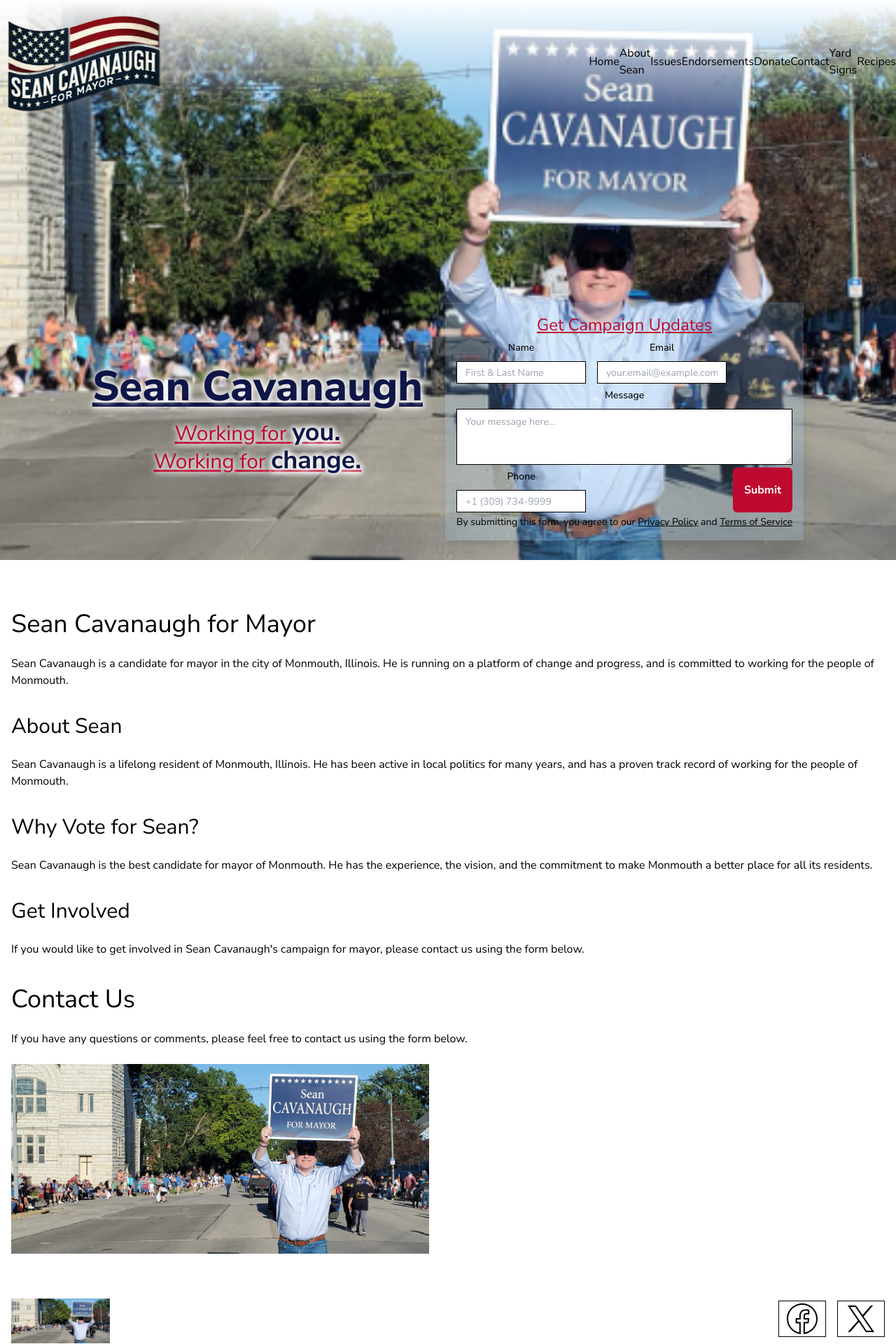
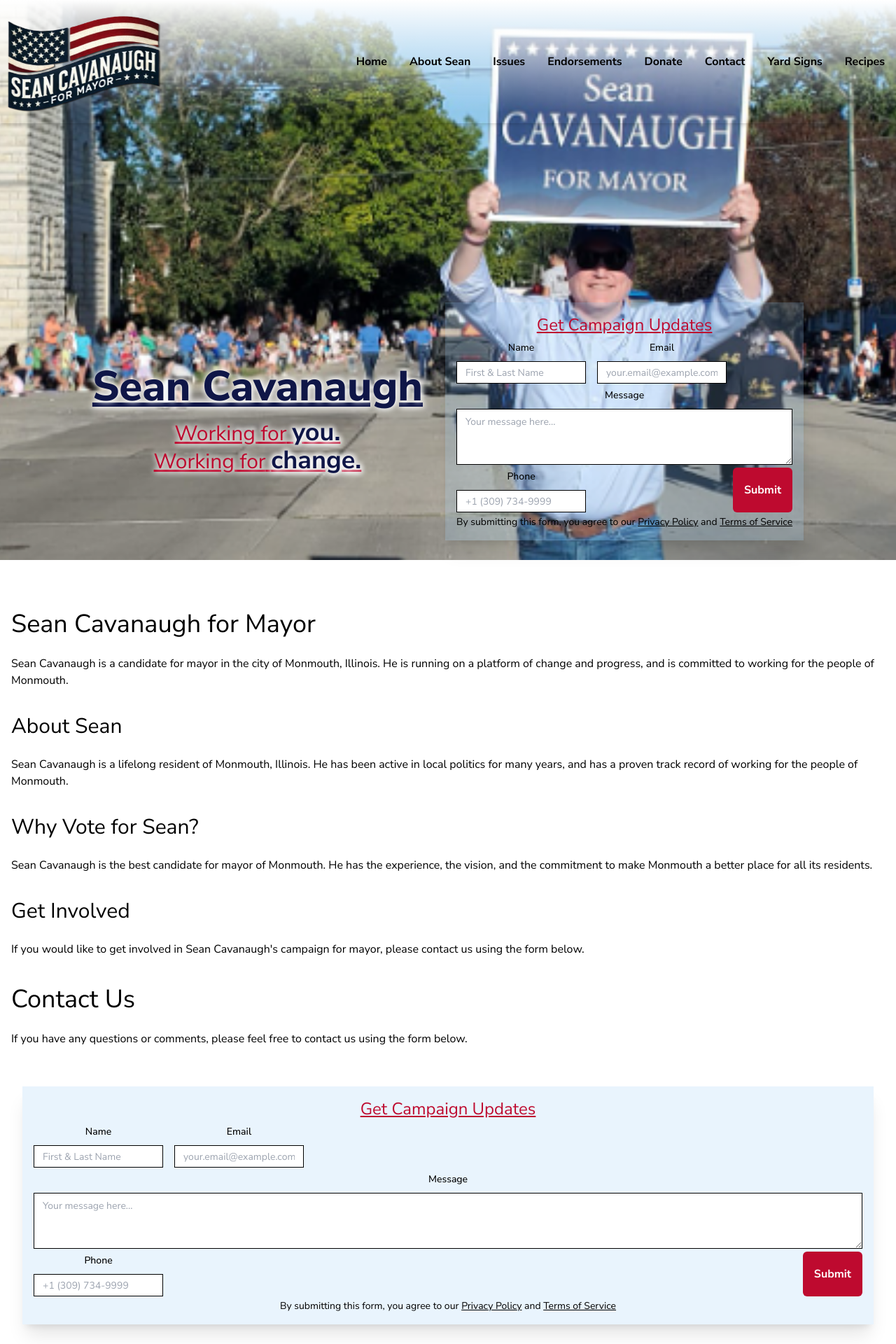
Before and after one commit to Colton923/mayor-sean, a Next.js app: page / in a window 1280 px wide. Shown: the top 1920 px of the page at 70% size. Built offline with nearby package versions, Linux system fonts and the light colour scheme.

Commit message:
fix to last push - desktop fix

```diff
--- a/app/page.tsx
+++ b/app/page.tsx
@@ -54,7 +54,6 @@ export default function Page() {
                 </span>
               </h2>
             </div>
-            {/* only visible if screen is > 768px */}
             <div className="hidden lg:flex flex-col px-4 py-8 text-center">
               <ContactForm c="black" />
             </div>
@@ -66,7 +65,9 @@ export default function Page() {
           className={styles.markdown}
           dangerouslySetInnerHTML={{ __html: LandingPageHTML }}
         />
-        <img src={landingPageImage.src} alt="Sean for Mayor" />
+        <div className="md:flex flex-col px-4 py-8 text-center">
+          <ContactForm c="black" />
+        </div>
       </div>
     </div>
   );
--- a/components/Navbar/Desktop.tsx
+++ b/components/Navbar/Desktop.tsx
@@ -9,17 +9,21 @@ type TDesktop = {
 const Desktop = ({ DesktopIcon, NavbarLinks }: TDesktop) => {
   return (
     <>
-      <div className="flex items-center">
+      <div className="flex items-center justify-between">
         <Link
           href="/"
           id="Logo image"
-          className="flex items-center py-4 px-2 cursor-pointer w-full min-w-[200px]"
+          className="flex items-center py-4 px-2 cursor-pointer min-w-[200px]"
         >
           {DesktopIcon}
         </Link>
         <div className="flex justify-end">
           {NavbarLinks.map((link, index) => (
-            <div key={index} className="flex items-center">
+            <div
+              key={index}
+              className="flex items-center font-bold transition duration-300 ease-in-out hover:underline
+               px-4 py-2 hover:text-red active:bg-gray-100 focus:outline-none focus:ring-2 focus:ring-blue-500 focus:ring-offset-2 focus:ring-offset-gray-100"
+            >
               <LinkComponent href={link.url} label={link.label} />
             </div>
           ))}
--- a/components/Navbar/Navbar.tsx
+++ b/components/Navbar/Navbar.tsx
@@ -42,13 +42,15 @@ const Navbar = ({ DesktopIcon, MobileIcon, NavbarLinks }: TNavbar) => {
   }, []);
 
   return (
-    <nav
-      className={`shadow-md w-full ${
-        isScrolled ? "bg-white bg-opacity-100" : ""
-      } transition-colors duration-300`}
-    >
+    <nav>
       <div className="hidden z-10 md:block fixed top-0 left-0 right-0">
-        <Desktop NavbarLinks={NavbarLinks} DesktopIcon={DesktopIcon} />
+        <div
+          className={`shadow-md w-full ${
+            isScrolled ? "bg-white bg-opacity-100" : ""
+          } transition-colors duration-300`}
+        >
+          <Desktop NavbarLinks={NavbarLinks} DesktopIcon={DesktopIcon} />
+        </div>
       </div>
       <div
         className={`md:hidden z-10 fixed bottom-0 left-0 right-0 transition-transform duration-300 ${
```
